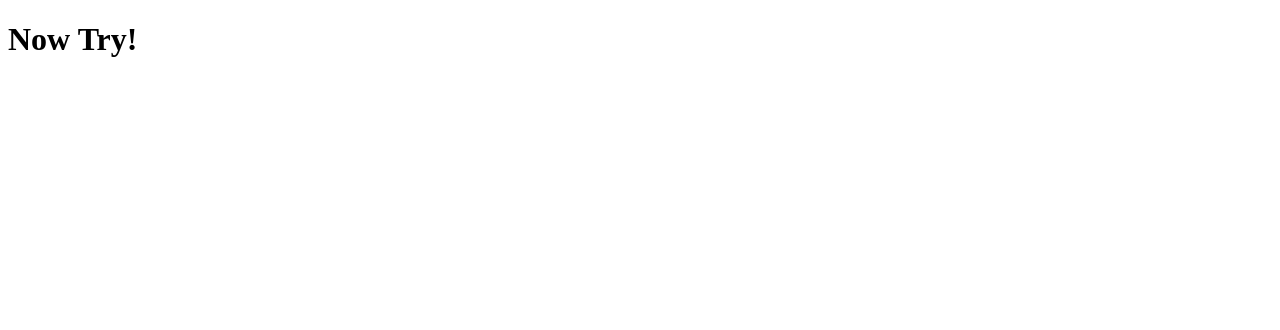
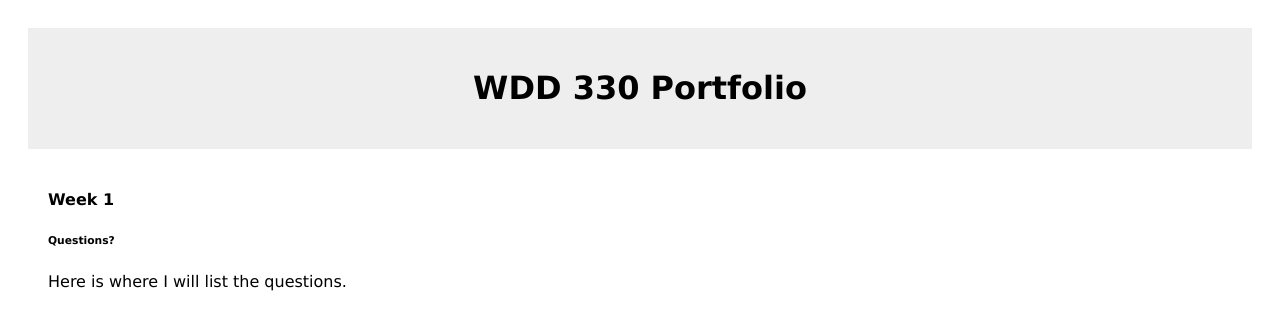
Before and after one commit to matthewrapp/WDD330, a plain HTML site: page week1/index.html in a window 1280 px wide. Drawn offline with Linux system fonts and the light colour scheme; files that its build step writes are made by us from their sources.

Commit message:
Update index.html

```diff
--- a/week1/index.html
+++ b/week1/index.html
@@ -4,7 +4,22 @@
 <title>Page Title</title>
 </head>
 <body>
-    <h1>Now Try!</h1>
+    <header>
+        <div class="container_100">
+            <h1>WDD 330 Portfolio</h1>
+        </div>
+    </header>
+    <main>
+        <h4>Week 1</h4>
+        <div class="sub">
+            <h6>Questions?</h6>
+            <p>Here is where I will list the questions.</p>
+        </div>
 
+    </main>
+    <footer>
+    </footer>
+    <link rel="stylesheet" href="css/styles.css"></link>
+    <script src="js/main.js"></script>
 </body>
 </html>
```
